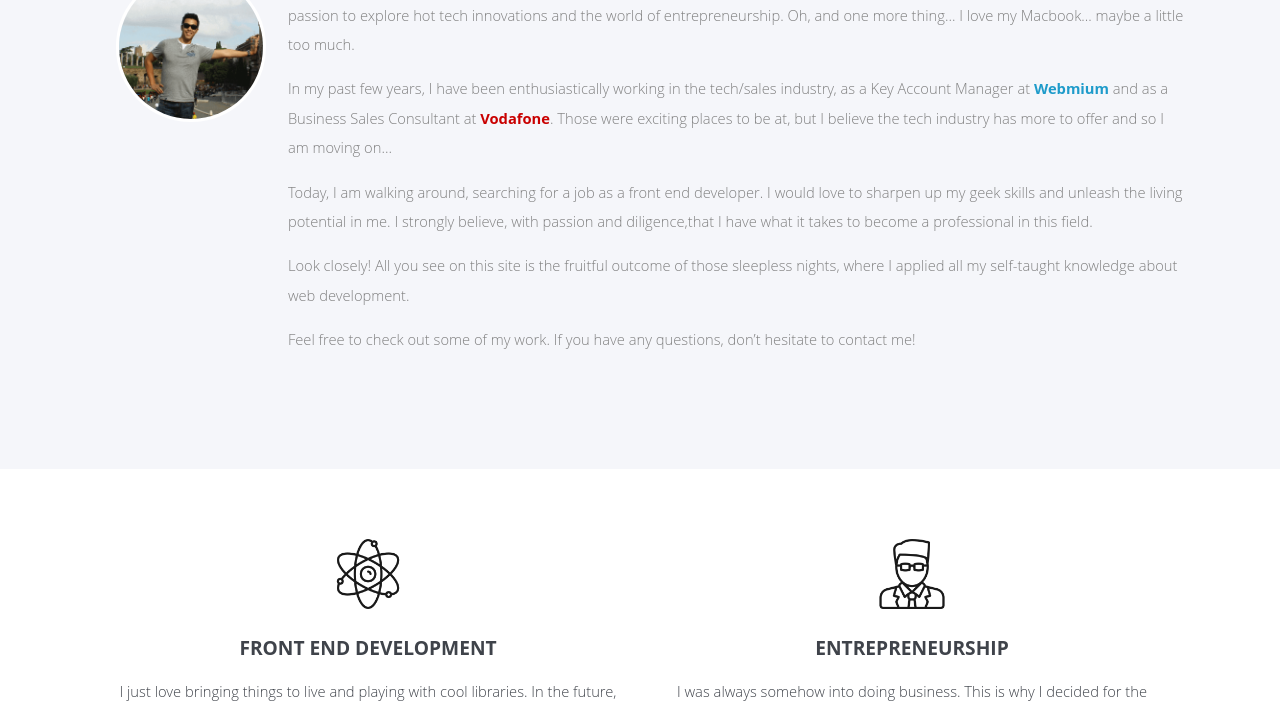
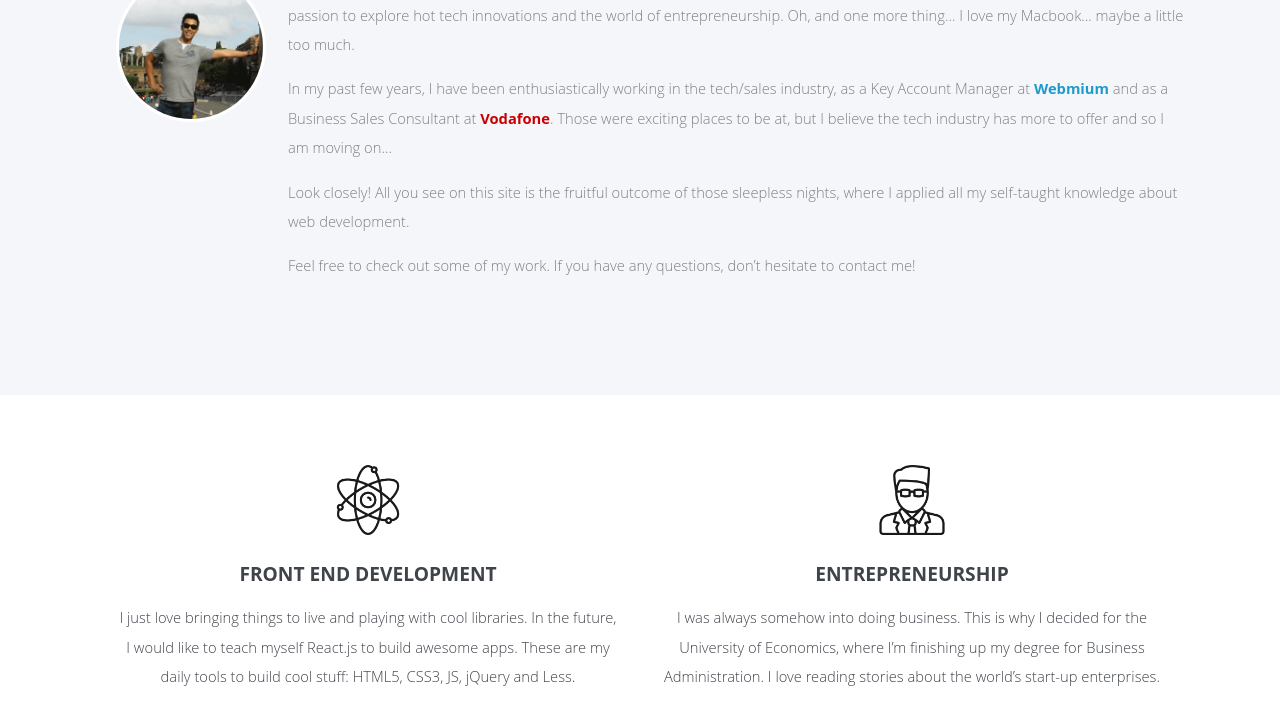
Before and after one commit to digilifecz123/website_Phung, a website: page index.html in a window 1280 px wide. Shown: the part 978-1681 px from the top of the page. Drawn offline with Linux system fonts and the light colour scheme.

Commit message:
text edit

```diff
--- a/index.html
+++ b/index.html
@@ -76,7 +76,7 @@
 					<p>Friends know me as <span class="bold">Tuan Phung </span>, a self-taught front end developer, who can use lines of codes to create wonders. It is my burning passion to explore hot tech innovations and the world of entrepreneurship. Oh, and one more thing... I love my Macbook... maybe a little too much.</p>
 					<p>In my past few years, I have been enthusiastically working in the tech/sales industry, as a Key Account Manager at <a class="webmium" href="http://webmium.cz" target="_blank">Webmium</a> and as a Business Sales Consultant at <a class="vodafone" href="http://www.vodafone.cz" target="_blank">Vodafone</a>. Those were exciting places to be at, but I believe the tech industry has more to offer and so I am moving on…
 					</p>
-					<p>Today, I am walking around, searching for a job as a front end developer. I would love to sharpen up my geek skills and unleash the living potential in me. I strongly believe, with passion and diligence,that I have what it takes to become a professional in this field.</p>
+					<!-- <p>Today, I am walking around, searching for a job as a front end developer. I would love to sharpen up my geek skills and unleash the living potential in me. I strongly believe, with passion and diligence,that I have what it takes to become a professional in this field.</p> -->
 					<p>Look closely! All you see on this site is the fruitful outcome of those sleepless nights, where I applied all my self-taught knowledge about web development.</p>
 					<p>Feel free to check out some of my work. If you have any questions, don’t hesitate to contact me!</p>
 				</div>
@@ -93,7 +93,7 @@
 					</div>
 					<div class="content">
 						<h2>Front end development</h2>
-						<p>I just love bringing things to live and playing with cool libraries. In the future, I would like to teach myself React.js to build awesome apps. These are my daily tools to build cool stuff: HTML5, CSS3, JS, jQuery and Sass.
+						<p>I just love bringing things to live and playing with cool libraries. In the future, I would like to teach myself React.js to build awesome apps. These are my daily tools to build cool stuff: HTML5, CSS3, JS, jQuery and Less.
 						</p>
 						<form>
 							<button type="submit" formtarget="_blank" formaction="https://github.com/digilifecz123">My github <i class="fa fa-github fa-2x" aria-hidden="true"></i>
```
Also changed, not shown: 1 other file.
